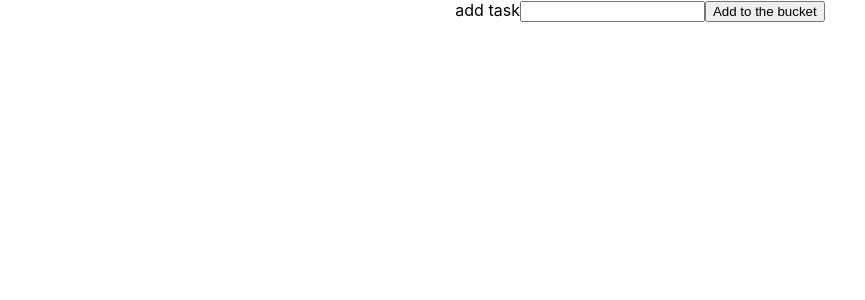
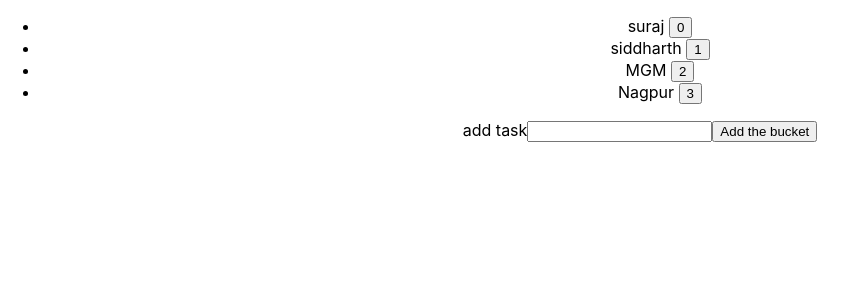
Before and after one commit to surajkawadkar/todolist, a React (Create React App) app: page / in a window 1280 px wide. Shown: the top 300 px of the page, without its empty margins (0-865 px from the left). Built offline with nearby package versions, Linux system fonts and the light colour scheme.

Commit message:
new elemnt append to the list and add aa button  respectively

```diff
--- a/src/components/AddItem.js
+++ b/src/components/AddItem.js
@@ -5,7 +5,10 @@ import React, { Component } from 'react'
          super(props)
 
          this.state = {
-              element :''
+              element :'',
+              list: ["suraj","siddharth","MGM","Nagpur"]
+
+
          }
      }
      handleElementChange = (event)=>{
@@ -13,16 +16,38 @@ import React, { Component } from 'react'
              element : event.target.value})
 
      }
-     addToBucket=()=>{const {element}=this.state
 
+
+
+
+     handleSubmit = event=>{
+         let newelement=this.state.element
+         console.log("newelement",newelement)
+         this.setState({
+           // list: this.state.list.cancat(newelement)
+            list: [...this.state.list,newelement]
+
+
+         })
      }
     render() {
-        const {element}=this.state
+        let {element}=this.state
+        console.log(this.state.list)
+        console.log("element"+element)
+
         return (
             <div>
+               <ul>
+                   {this.state.list.map((item,index)=>(
+                       <li key  = {index}>{item} <button>{index}</button></li>
+
+                   ))}
+               </ul>
+
                 <label>add task</label>
                 <input type="text" value = {this.state.element} onChange={this.handleElementChange}/>
-                <button onClick={this.handleElementChange}>Add to the bucket</button>
+                <button type="submit" onClick={this.handleSubmit}>Add  the bucket</button>
+
 
             </div>
         )
```
Also changed, not shown: 1 other file (tests, documents, lock files or other folders).
